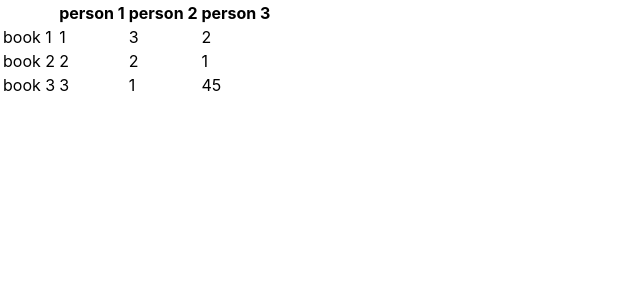
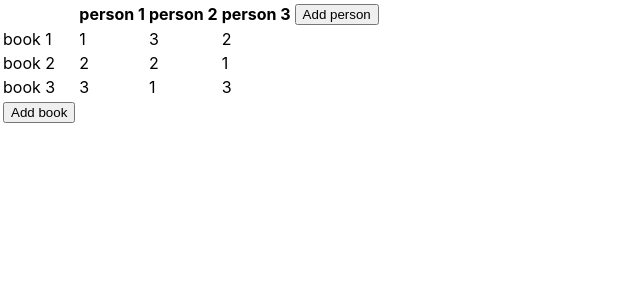
Before and after one commit to ethomas2/ranking, a React (Create React App) app: page / in a window 1280 px wide. Shown: the top 300 px of the page, without its empty margins (0-640 px from the left). Built offline with nearby package versions, Linux system fonts and the light colour scheme.

Commit message:
New Person Button working

```diff
--- a/src/App.tsx
+++ b/src/App.tsx
@@ -1,45 +1,99 @@
-import React from 'react';
+import React, {useState} from 'react';
 
 type PersonName = string;
 type Ranking = {
   [book: string]: number;
 };
+type State = [PersonName, Ranking][]; // TODO: make double array
+
+const ranking1 = {'book 1': 1, 'book 2': 2, 'book 3': 3};
+const ranking2 = {'book 1': 3, 'book 2': 2, 'book 3': 1};
+const ranking3 = {'book 1': 2, 'book 2': 1, 'book 3': 3};
+const defaultState: State = [
+  ['person 1', ranking1],
+  ['person 2', ranking2],
+  ['person 3', ranking3],
+];
+
+const addPerson = (
+  currentState: Readonly<State>,
+  newPersonName: string,
+): State => {
+  // TODO: this will error if no books exist
+  // TODO: only add if newPersonName does not exist in list of people
+  // TODO: this looks like a job for useReducer
+  // TODO: can we list comprehension this?
+  const books = Object.keys(currentState[0][1]);
+  let newRanking: Ranking = {};
+  let i = 1;
+  for (const book of books) {
+    newRanking[book] = i;
+    i++;
+  }
+  return [...currentState, [newPersonName, newRanking]];
+};
+
+const addBook = (
+  currentState: Readonly<State>,
+  setState: (s: State) => void,
+) => {
+  const nbooks = Object.keys(currentState[0][1]).length;
+  const newState = [...currentState];
+  const newBookName = `Book ${nbooks + 1}`;
+  for (const [, ranking] of newState) {
+    ranking[newBookName] = nbooks + 1;
+  }
+  setState(newState);
+};
 
 const App: React.FC = () => {
-  const ranking1 = {'book 1': 1, 'book 2': 2, 'book 3': 3};
-  const ranking2 = {'book 1': 3, 'book 2': 2, 'book 3': 1};
-  const ranking3 = {'book 1': 2, 'book 2': 1, 'book 3': 45};
-  const peopleWithRankings: [PersonName, Ranking][] = [
-    ['person 1', ranking1],
-    ['person 2', ranking2],
-    ['person 3', ranking3],
-  ];
+  const [peopleWithRankings, setState] = useState(defaultState);
 
-  // TODO: make sure al people have all the same book keys
+  // TODO: make sure all people have all the same book keys
   const books = Object.keys(ranking1);
 
-  const tableData = books.map(book => (
-    <tr>
+  const tableBodyContent = books.map(book => (
+    <tr key={`book-row-${book}`}>
       <td>{book}</td>
-      {peopleWithRankings.map(([, ranking]) => (
-        <td>{ranking[book]}</td>
+      {peopleWithRankings.map(([person, ranking]) => (
+        <td key={`book-${book}-person-${person}`}>{ranking[book]}</td>
       ))}
     </tr>
   ));
 
-  const tableHeader = (
+  const tableHeaderContent = (
     <tr>
-      <th></th> {/* empty header for the books row */}
+      <th />
       {peopleWithRankings.map(([person]) => (
-        <th>{person}</th>
+        <th key={`person-${person}`}>{person}</th>
       ))}
+      <th>
+        <input
+          value="Add person"
+          type="button"
+          onClick={() =>
+            setState(addPerson(peopleWithRankings, 'King Phillip'))
+          }
+        />
+      </th>
     </tr>
   );
 
   return (
     <table>
-      {tableHeader}
-      {tableData}
+      <thead>{tableHeaderContent}</thead>
+      <tbody>{tableBodyContent}</tbody>
+      <tfoot>
+        <tr>
+          <td>
+            <input
+              value="Add book"
+              type="button"
+              onClick={() => addBook(peopleWithRankings, setState)}
+            />
+          </td>
+        </tr>
+      </tfoot>
     </table>
   );
 };
```
